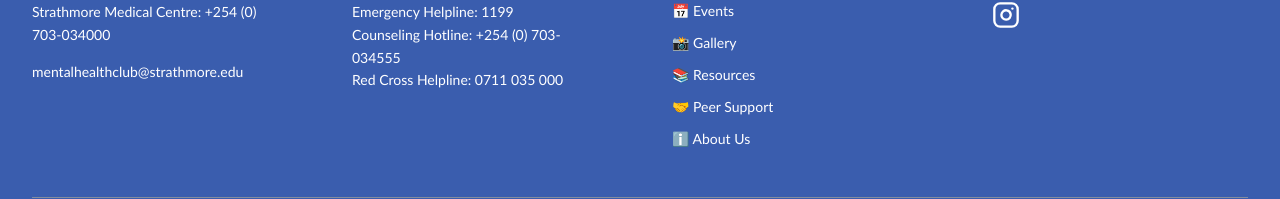
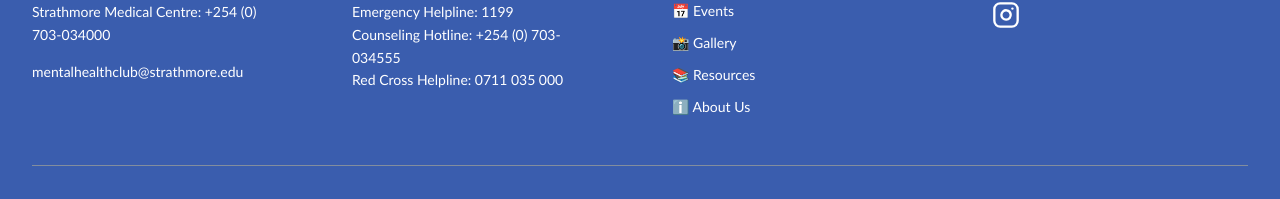
Before and after one commit to Mutarura/SU-Mental-Health-Club, a Next.js app: page / in a window 1280 px wide. Shown: the part 2747-2946 px from the top of the page. Built offline with nearby package versions, Linux system fonts and the light colour scheme; no server answers; the database is empty.

Commit message:
completionId: cgen-e7b6fc6a7d97481e9a357ebacd5f1d63
cgen-e7b6fc6a7d97481e9a357ebacd5f1d63

```diff
--- a/src/components/layout/Footer.tsx
+++ b/src/components/layout/Footer.tsx
@@ -90,11 +90,6 @@ export default function Footer() {
                 </Link>
               </li>
               <li>
-                <Link href="/peer-support" className="text-sm hover:text-su-gold transition-colors flex items-center">
-                  🤝 Peer Support
-                </Link>
-              </li>
-              <li>
                 <Link href="/about" className="text-sm hover:text-su-gold transition-colors flex items-center">
                   ℹ️ About Us
                 </Link>
```
